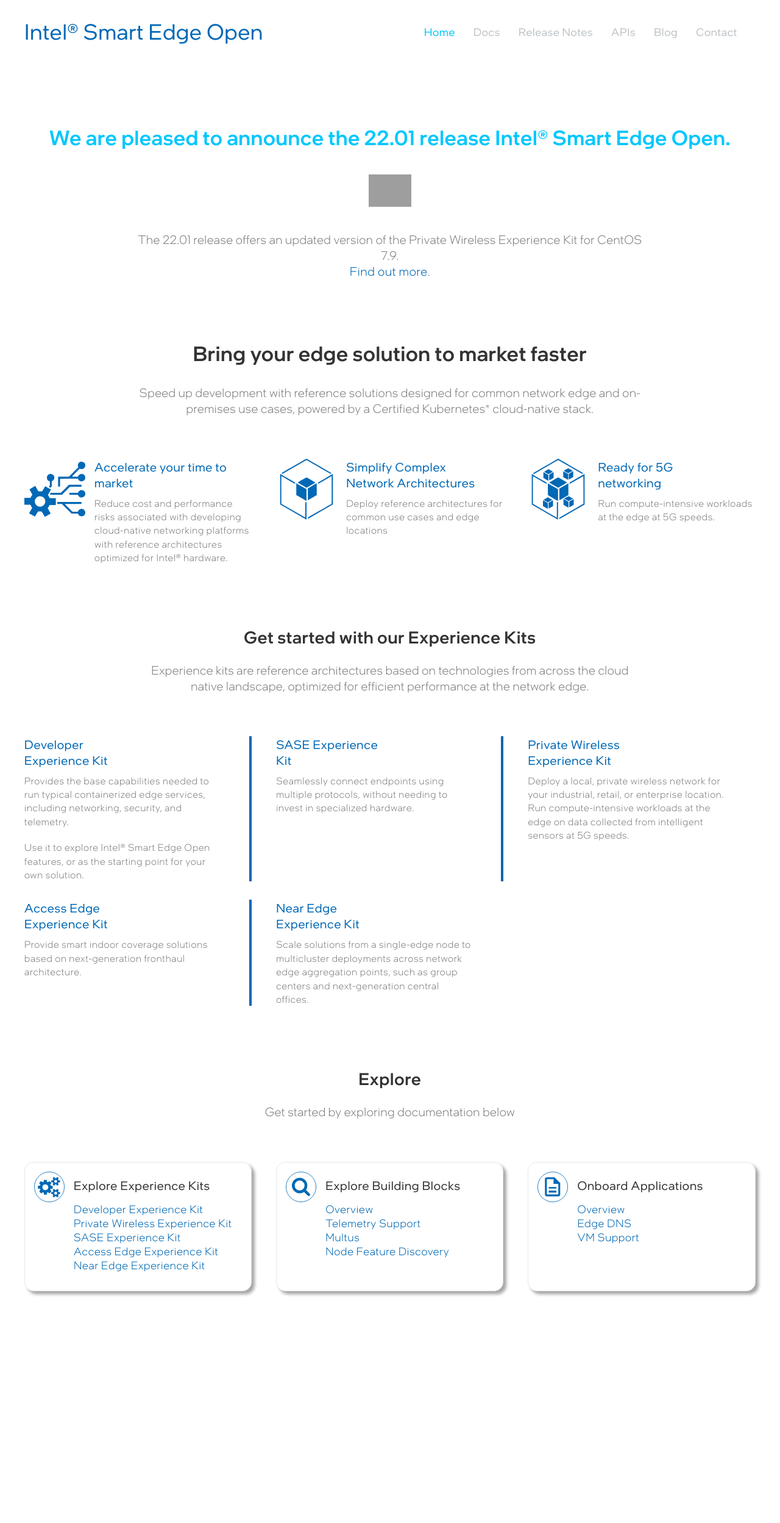
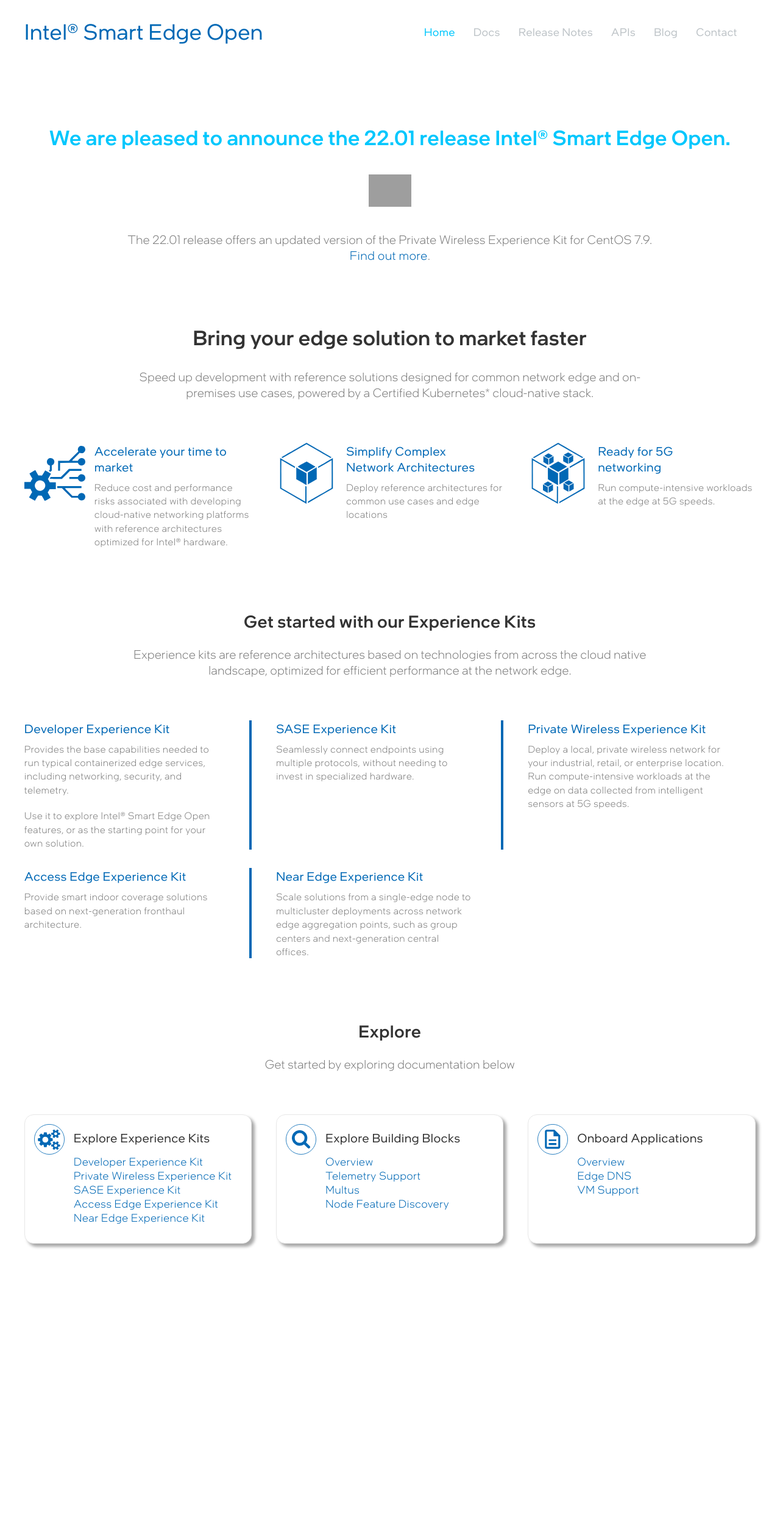
Before and after one commit to intelsmartedgeons/intelsmartedgeons.github.io, a Jekyll site: the page built from index.md, in a window 1280 px wide. Shown: the whole page at 61% size. Built offline with Jekyll 4.4.1, drawn with Linux system fonts in a browser that asks for light colours; some web fonts are replaced; after the commit the page ends 2419 px from its top, so only the background shows below that; grey boxes are pictures that could not be loaded.

Commit message:
update width

```diff
--- a/_includes/boxesFive.html
+++ b/_includes/boxesFive.html
@@ -20,32 +20,32 @@
         <div class="uk-child-width-1-{{ columns }}@m uk-grid-match uk-text-center uk-margin-medium-top" data-uk-grid>
             <div class="boxHeadBox">
                 <div class="uk-card uk-card-default uk-box-shadow-medium uk-card-hover uk-card-body uk-inline border-radius-large border-xlight">
-                    <h3 class="uk-card-title">Developer Experience Kit</h3>
+                    <h3 class="uk-card-title" style="width:100%">Developer Experience Kit</h3>
                     <p>Provides the base capabilities needed to run typical containerized edge services, including networking, security, and telemetry.</p>
                     <p>Use it to explore Intel&reg; Smart Edge Open features, or as the starting point for your own solution.</p>
                 </div>
             </div>
             <div class="boxHeadBox">
                 <div class="uk-card uk-card-default uk-box-shadow-medium uk-card-hover uk-card-body uk-inline border-radius-large border-xlight">
-                    <h3 class="uk-card-title">SASE Experience Kit</h3>
+                    <h3 class="uk-card-title" style="width:100%">SASE Experience Kit</h3>
                     <p>Seamlessly connect endpoints using multiple protocols, without needing to invest in specialized hardware.</p>
                 </div>
             </div>
             <div class="boxHeadBox">
                 <div class="uk-card uk-card-default uk-box-shadow-medium uk-card-hover uk-card-body uk-inline border-radius-large border-xlight">
-                    <h3 class="uk-card-title">Private Wireless Experience Kit</h3>
+                    <h3 class="uk-card-title" style="width:100%">Private Wireless Experience Kit</h3>
                     <p>Deploy a local, private wireless network for your industrial, retail, or enterprise location. Run compute-intensive workloads at the edge on data collected from intelligent sensors at 5G speeds.</p>
                 </div>
             </div>
             <div class="boxHeadBox">
                 <div class="uk-card uk-card-default uk-box-shadow-medium uk-card-hover uk-card-body uk-inline border-radius-large border-xlight">
-                    <h3 class="uk-card-title">Access Edge Experience Kit</h3>
+                    <h3 class="uk-card-title" style="width:100%">Access Edge Experience Kit</h3>
                     <p>Provide smart indoor coverage solutions based on next-generation fronthaul architecture.</p>
                 </div>
             </div>
             <div class="boxHeadBox">
                 <div class="uk-card uk-card-default uk-box-shadow-medium uk-card-hover uk-card-body uk-inline border-radius-large border-xlight">
-                    <h3 class="uk-card-title">Near Edge Experience Kit</h3>
+                    <h3 class="uk-card-title" style="width:100%">Near Edge Experience Kit</h3>
                     <p>Scale solutions from a single-edge node to multicluster deployments across network edge aggregation points, such as group centers and next-generation central offices.</p>
                 </div>
             </div>
--- a/assets/scss/_typography.scss
+++ b/assets/scss/_typography.scss
@@ -43,7 +43,7 @@
     font: 20px/26px 'Intel One Display Light';
     color: $menuColor;
     letter-spacing: 0.5px;
-    max-width: 70%;
+    max-width: 72%;
     margin: 0 auto;
 }
 a{
```
Also changed, not shown: assets/css/custom.css.
